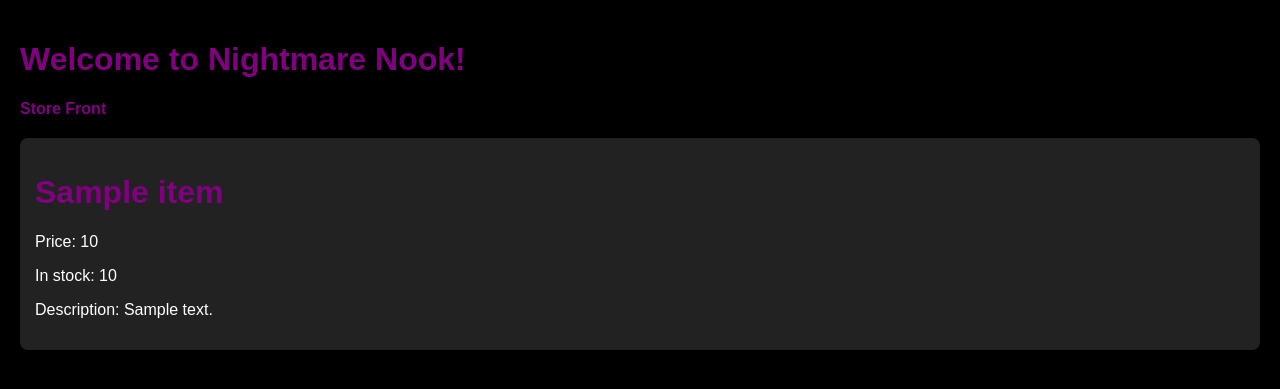
After one commit to Zannanacklepoc/nightmare_nook, a Flask app: template flask_app/templates/view_items.html in a window 1280 px wide. The commit adds this page. Shown: the top 389 px of the page. Run offline with Flask 3, Linux system fonts and the light colour scheme; the template is opened without the code that fills it: most values are stand-ins (such as "Sample title", 1, 10 or a date in 2020).

Commit message:
Add initial HTML file with styles

```diff
--- a/flask_app/controllers/items.py
+++ b/flask_app/controllers/items.py
@@ -40,7 +40,7 @@ def add_item():
 @app.route('/items/<int:item_id>')
 def view_item(item_id):
     item = Item.get_by_id(item_id)
-    return render_template('view_item.html', item=item)
+    return render_template('view_items.html', item=item)
 
 # EDIT
 @app.route('/item/<int:item_id>/edit', methods=['GET', 'POST'])
--- /dev/null
+++ b/flask_app/templates/view_items.html
@@ -0,0 +1,46 @@
+<!DOCTYPE html>
+<html lang="en">
+<head>
+    <meta charset="UTF-8">
+    <meta name="viewport" content="width=device-width, initial-scale=1.0">
+    <title>Document</title>
+    <style>
+        body {
+            background-color: black;
+            color: white;
+            font-family: Arial, sans-serif;
+            margin: 0;
+            padding: 20px;
+        }
+        h1 {
+            color: purple;
+        }
+        a {
+            color: purple;
+            text-decoration: none;
+            font-weight: bold;
+            transition: color 0.3s;
+        }
+        a:hover {
+            color: lightpurple;
+        }
+        .item {
+            background-color: #222;
+            padding: 15px;
+            border-radius: 8px;
+            margin-top: 20px;
+        }
+    </style>
+</head>
+<body>
+    <h1>Welcome to Nightmare Nook!</h1>
+    <a href="/">Store Front</a>
+
+    <div class="item">
+        <h1>{{item.name}}</h1>
+        <p>Price: {{item.price}}</p>
+        <p>In stock: {{item.stock}}</p>
+        <p>Description: {{item.description}}</p>
+    </div>
+</body>
+</html>
```
Also changed, not shown: flask_app/templates/store_display.html (+8 -0 lines).
